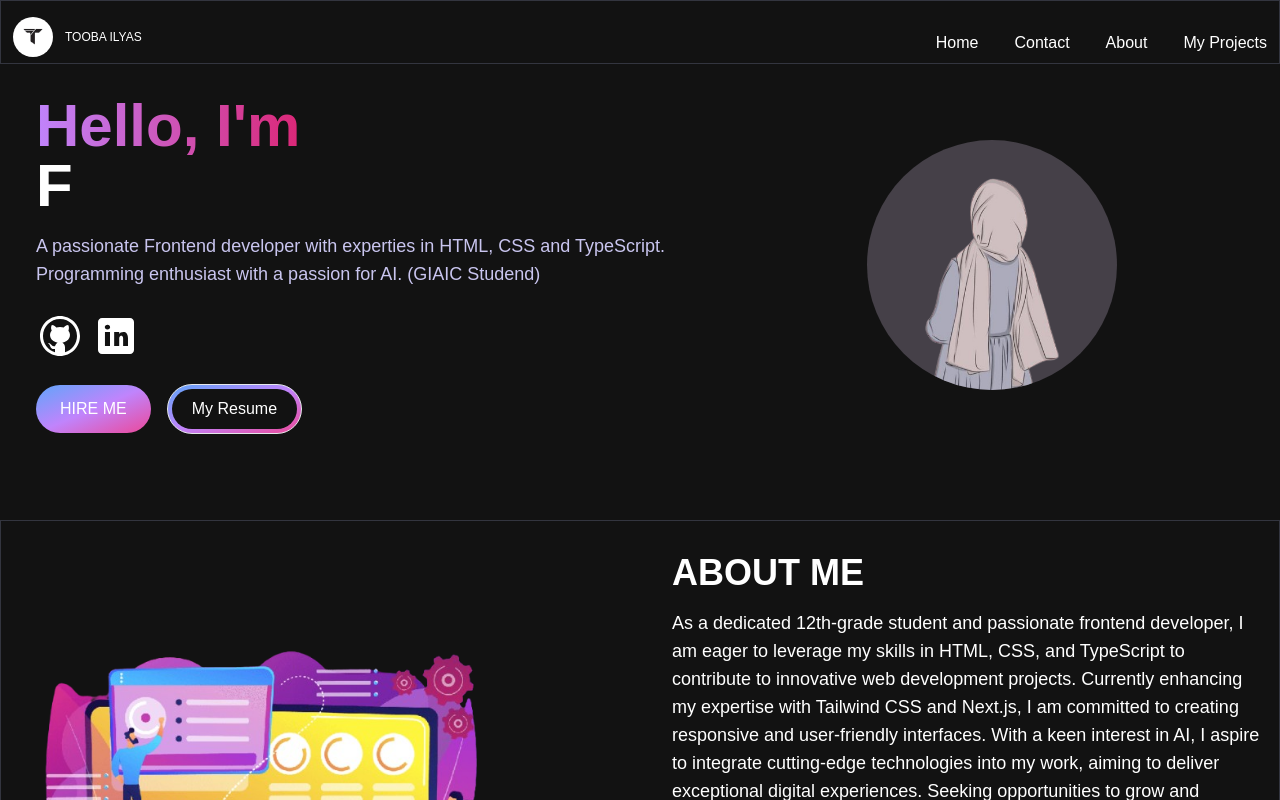
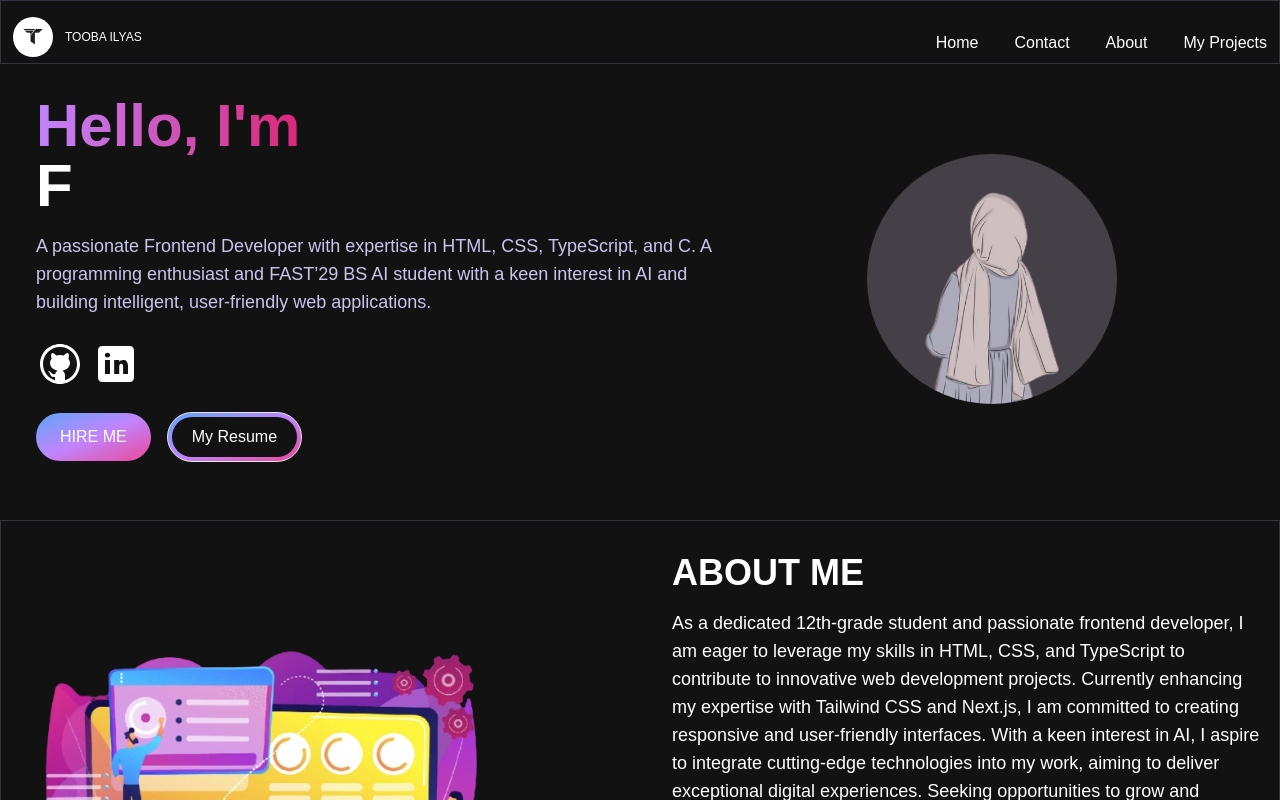
Before and after one commit to Toobailyas/my-portfolio-tailwind, a Next.js app: page / in a window 1280 px wide. Shown: the top 800 px of the page. Built offline with nearby package versions, Linux system fonts and the light colour scheme.

Commit message:
Revise Hero component description
Updated description to enhance clarity and detail.

```diff
--- a/src/app/component/Hero.tsx
+++ b/src/app/component/Hero.tsx
@@ -34,7 +34,7 @@ const Hero = () => {
       repeat={Infinity}
     />
          </h1>
-    <p className='text-[#ccc8f3fb] text-base sm:text-lg mb-6 lg-text-xl'>A passionate Frontend developer with experties in HTML, CSS and TypeScript. Programming enthusiast with a passion for AI. (GIAIC Studend)
+    <p className='text-[#ccc8f3fb] text-base sm:text-lg mb-6 lg-text-xl'>A passionate Frontend Developer with expertise in HTML, CSS, TypeScript, and C. A programming enthusiast and FAST’29 BS AI student with a keen interest in AI and building intelligent, user-friendly web applications.
     </p>
     <div className="socials flex flex-row gap-2  mb-3">
           <Link href="https://github.com/Toobailyas" target='blank'>
```
